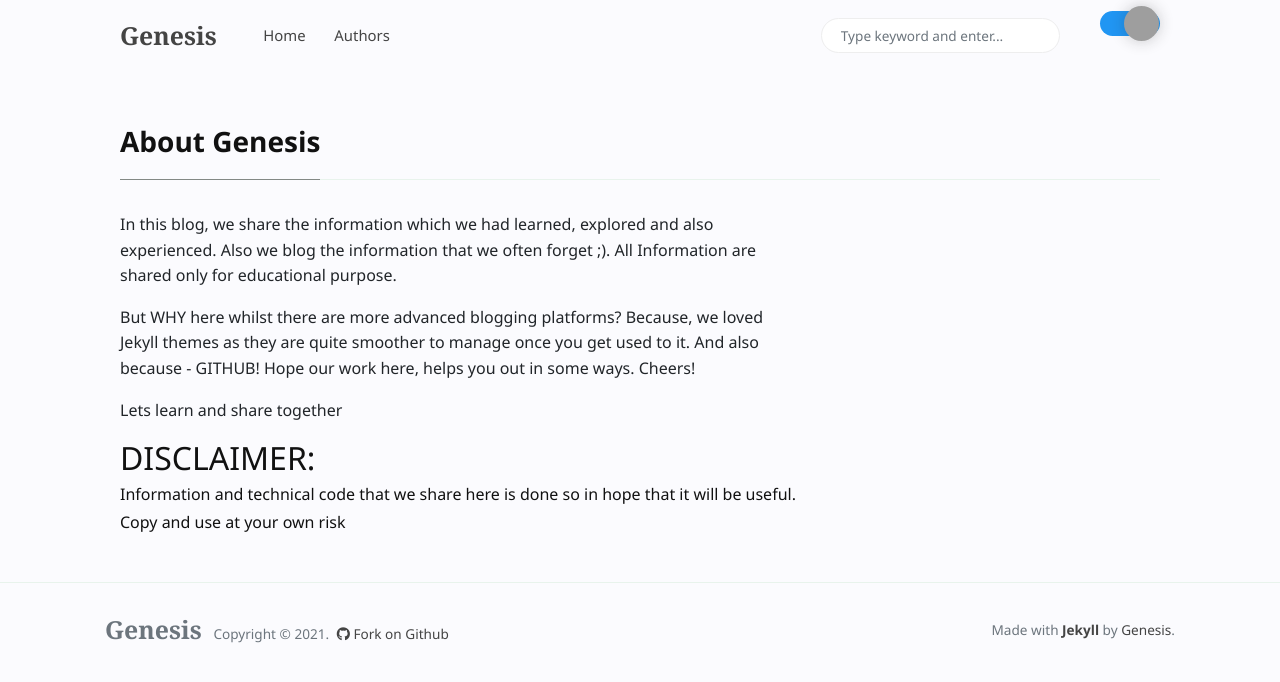
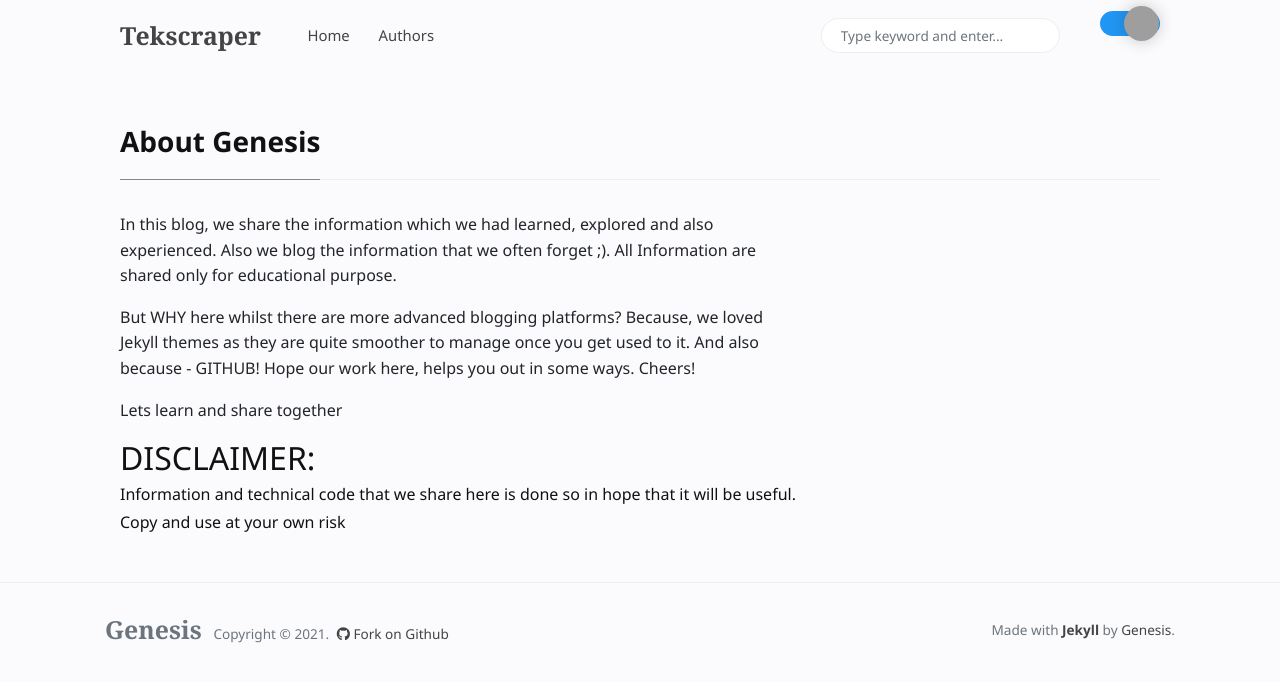
Before and after one commit to Dimension8d/Dimension8d.github.io, a Jekyll site: the page built from _pages/about.md, in a window 1280 px wide. Shown: the top 682 px of the page. Built offline with Jekyll 4.4.1, drawn with Linux system fonts in a browser that asks for light colours; nearby versions of some CDN libraries; comment, search, counter and statistics services are not loaded; grey boxes are pictures that could not be loaded.

Commit message:
updates added

```diff
--- a/_config.yml
+++ b/_config.yml
@@ -1,10 +1,10 @@
 # Site
-name: 'Genesis'
-description: 'Genesis is a free jekyll theme'
+name: 'Tekscraper'
+description: 'Tekscraper is a free jekyll theme'
 logo: 'assets/images/logo.png'
 favicon: 'assets/images/favicon.ico'
-# baseurl: '/Genesis'
-baseurl: /
+baseurl: '/tekscraper.github.io'
+# baseurl: /
 disqus: 'Genesis'
 email: '#'
 mailchimp-list: 'https://github.us10.list-manage.com/subscribe/post?u=145fd0db654a848f2210027e9&amp;id=9f918ad6cc'
@@ -22,7 +22,7 @@
     prince:
       name:           prince
       site:           #
-      avatar:         /assets/images/avatar.png
+      avatar:         /assets/images/avatar.jpg
       bio:            "Hi, I am Prince, the author of Genesis, the theme you're currently previewing. I hope you like it!"
       email:          #
       twitter:        #
@@ -36,7 +36,7 @@
   values:
     layout: post
     author: prince
-    avatar: /assets/images/avatar.png
+    avatar: /assets/images/avatar.jpg
 
 # all pages
 - scope:
```
Also changed, not shown: assets/images/avatar.jpg (added), assets/images/avatar_bkup.png (renamed from assets/images/avatar.png).
